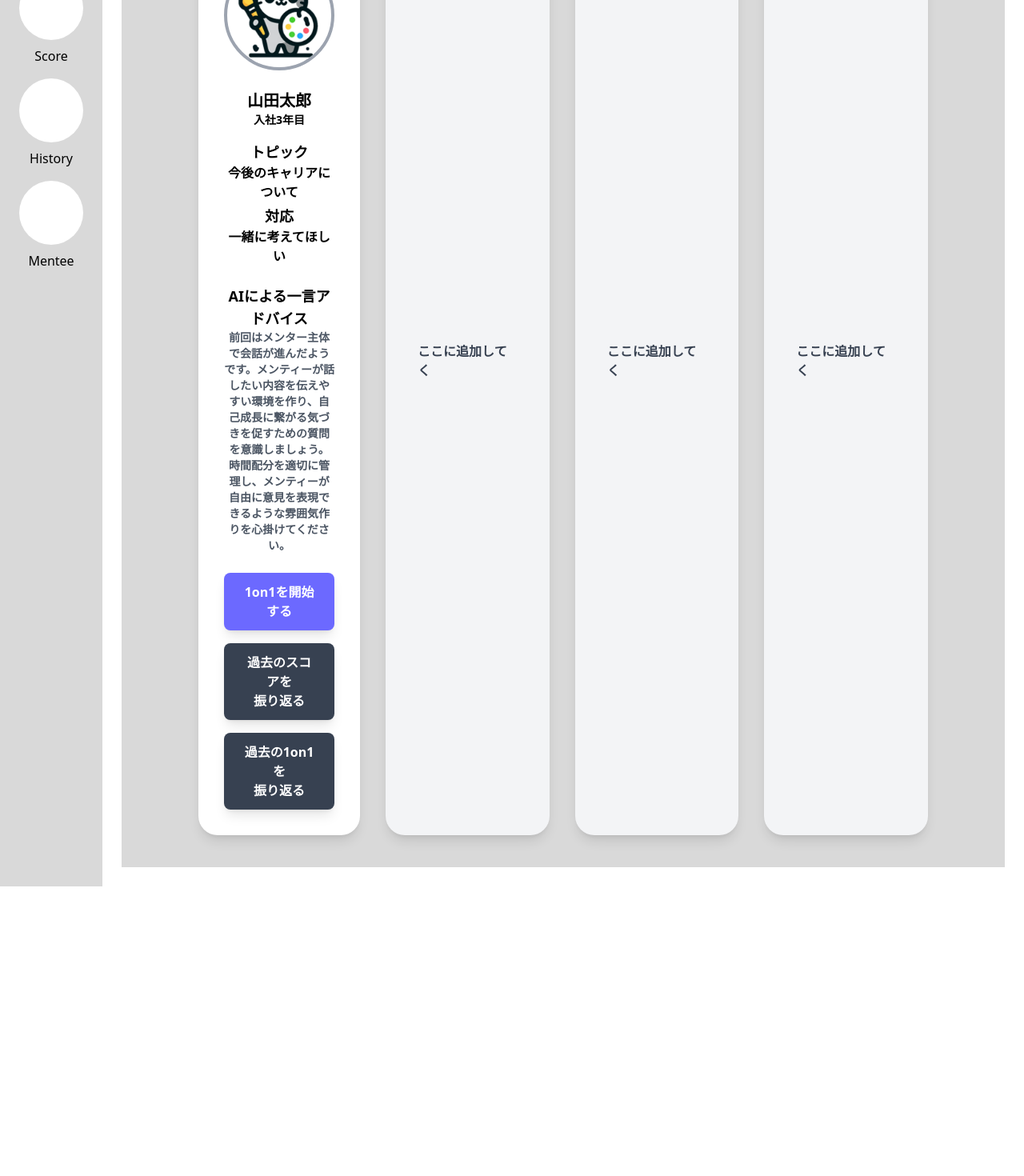
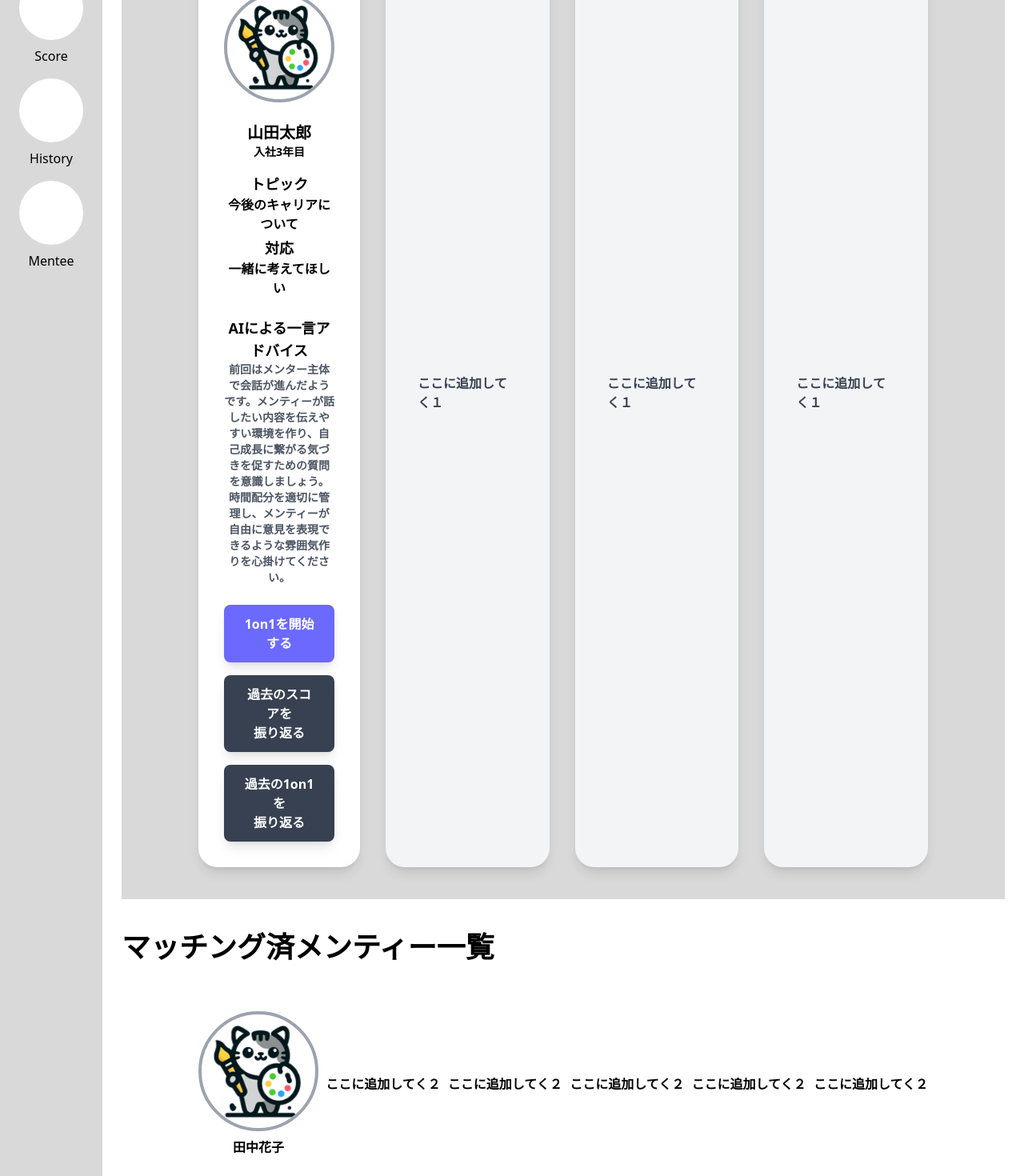
Before and after one commit to umazkym/TechCompassion, a Next.js app in the folder frontend/: page /menter/home in a window 1280 px wide. Shown: the part 302-1772 px from the top of the page at 80% size. Before the commit the page ends 1410 px from the top, so only its background shows below. Built offline with nearby package versions, Linux system fonts and the light colour scheme; some icons are missing.

Commit message:
home・home2画面を実装

```diff
--- a/frontend/src/app/menter/home/components/1on1_schedule.tsx
+++ b/frontend/src/app/menter/home/components/1on1_schedule.tsx
@@ -1,6 +1,9 @@
-import React from 'react';
+"use client";
+
+import React, { useState } from 'react';
 import Image from 'next/image';
 import Link from 'next/link';
+import Confirm1on1 from './confirm_1on1';
 
 interface UserDataCardProps {
     date: string;
@@ -21,6 +24,17 @@ const UserDataCard: React.FC<UserDataCardProps> = ({
     response,
     advice,
 }) => {
+    const [showConfirm, setShowConfirm] = useState(false);
+
+    const handleConfirm = () => {
+        setShowConfirm(false);
+        // ここにページ遷移や1on1開始のロジックを追加
+    };
+
+    const handleCancel = () => {
+        setShowConfirm(false);
+    };
+
     return (
     <div className='rounded-3xl w-1/4 h-auto bg-white p-8 flex flex-col items-center text-black shadow-lg'>
         <div className="text-3xl mb-6">{date}</div>
@@ -50,9 +64,12 @@ const UserDataCard: React.FC<UserDataCardProps> = ({
         </div>
         </div>
         <div className='mt-auto w-full'>
-        <Link href="/page1" className='block bg-[#6C69FF] text-white py-3 px-6 rounded-lg shadow-lg text-center mb-4'>
+        <button
+            onClick={() => setShowConfirm(true)}
+            className='block w-full bg-[#6C69FF] text-white py-3 px-6 rounded-lg shadow-lg text-center mb-4'
+        >
             1on1を開始する
-        </Link>
+        </button>
         <Link href="/menter/score" className='block bg-gray-700 text-white py-3 px-6 rounded-lg shadow-lg text-center mb-4'>
             過去のスコアを<br/>振り返る
         </Link>
@@ -60,6 +77,20 @@ const UserDataCard: React.FC<UserDataCardProps> = ({
             過去の1on1を<br/>振り返る
         </Link>
         </div>
+
+        {showConfirm && (
+        <Confirm1on1
+            onConfirm={handleConfirm}
+            onCancel={handleCancel}
+            date={date}
+            imageSrc={imageSrc}
+            name={name}
+            experience={experience}
+            topic={topic}
+            response={response}
+            advice={advice}
+        />
+        )}
     </div>
     );
 };
--- a/frontend/src/app/menter/home/components/confirm_1on1.tsx
+++ b/frontend/src/app/menter/home/components/confirm_1on1.tsx
@@ -1,9 +1,80 @@
-import React from 'react'
+import React from 'react';
+import Image from 'next/image';
+import { useRouter } from 'next/navigation';
 
-const page = () => {
-  return (
-    <div>page</div>
-  )
+interface Confirm1on1Props {
+  onConfirm: () => void;
+  onCancel: () => void;
+  date: string;
+  imageSrc: string;
+  name: string;
+  experience: string;
+  topic: string;
+  response: string;
+  advice: string;
 }
 
-export default page
+const Confirm1on1: React.FC<Confirm1on1Props> = ({
+  onConfirm,
+  onCancel,
+  date,
+  imageSrc,
+  name,
+  experience,
+  topic,
+  response,
+  advice,
+}) => {
+  const router = useRouter();
+
+  const handleConfirm = () => {
+    router.push('/menter/1on1');
+    onConfirm();
+  };
+
+  return (
+    <div className="fixed inset-0 flex items-center justify-center bg-black bg-opacity-50">
+      <div className="bg-white p-6 rounded-lg shadow-lg text-center max-w-md w-full">
+        <h2 className="text-2xl font-bold mb-4">1on1を開始しますか？</h2>
+        <div className='text-center mb-4'>
+          <div className="text-3xl mb-2">{date}</div>
+          <Image
+            src={imageSrc}
+            alt={name}
+            width={100}
+            height={100}
+            className="rounded-full bg-white mb-4 border-gray-400 border-2 mx-auto"
+          />
+          <p className="text-xl">{name}</p>
+          <p className="text-sm">{experience}</p>
+          <div className='my-4'>
+            <p className='text-lg font-semibold'>トピック</p>
+            <p>{topic}</p>
+            <p className='text-lg font-semibold mt-2'>対応</p>
+            <p>{response}</p>
+          </div>
+          <div>
+            <p className="text-lg font-semibold">AIによる一言アドバイス</p>
+            <p className="text-gray-600 text-sm">{advice}</p>
+          </div>
+        </div>
+        <div className="mt-6">
+          <button
+            onClick={handleConfirm}
+            className="bg-[#6C69FF] text-white py-2 px-4 rounded-lg shadow-lg mb-4 w-full"
+          >
+            1on1を開始する
+          </button>
+          <button
+            onClick={onCancel}
+            className="bg-gray-500 text-white py-2 px-4 rounded-lg shadow-lg w-full"
+          >
+            前の画面に戻る
+          </button>
+        </div>
+      </div>
+    </div>
+  );
+};
+
+export default Confirm1on1;
--- /dev/null
+++ b/frontend/src/app/menter/home/components/matchingmentee.tsx
@@ -0,0 +1,24 @@
+import React from 'react';
+import Image from 'next/image';
+
+interface MatchingMenteeProps {
+    imageSrc: string;
+    name: string;
+}
+
+const MatchingMentee: React.FC<MatchingMenteeProps> = ({ imageSrc, name }) => {
+    return (
+    <div className='flex flex-col items-center justify-center'>
+        <Image
+        src={imageSrc}
+        alt={name}
+        width={150}
+        height={150}
+        className="rounded-full bg-white mb-2 border-gray-400 border-4"
+        />
+        <p>{name}</p>
+    </div>
+    );
+};
+
+export default MatchingMentee;
--- a/frontend/src/app/menter/home/page.tsx
+++ b/frontend/src/app/menter/home/page.tsx
@@ -1,5 +1,6 @@
 import React from 'react';
 import UserDataCard from './components/1on1_schedule';
+import MatchingMentee from './components/matchingmentee';
 import Image from 'next/image';
 import Link from 'next/link';
 
@@ -18,7 +19,7 @@ const page = () => {
 
   return (
     <div>
-      <div className='text-4xl'>Home</div>
+      <div className='text-4xl py-5'>Home</div>
       <div className='bg-[#D9D9D9]'>
         <div className='pl-5 py-3 text-2xl text-black'>1on1スケジュールテーブル</div>
         <div className='flex justify-between gap-x-8 px-24 py-10'>
@@ -32,14 +33,36 @@ const page = () => {
             advice={userData.advice}
           />
           <div className='rounded-3xl w-1/4 h-auto bg-gray-100 p-10 flex items-center justify-center text-gray-700 shadow-lg'>
-            <p>ここに追加してく</p>
+            <p>ここに追加してく１</p>
           </div>
           <div className='rounded-3xl w-1/4 h-auto bg-gray-100 p-10 flex items-center justify-center text-gray-700 shadow-lg'>
-            <p>ここに追加してく</p>
+            <p>ここに追加してく１</p>
           </div>
           <div className='rounded-3xl w-1/4 h-auto bg-gray-100 p-10 flex items-center justify-center text-gray-700 shadow-lg'>
-            <p>ここに追加してく</p>
+            <p>ここに追加してく１</p>
           </div>
+        </div>
+      </div>
+      <div className='text-4xl pt-10 pb-5'>マッチング済メンティー一覧</div>
+      <div className='flex justify-between px-24 pt-10'>
+        <MatchingMentee
+          imageSrc="/icon/DESIGN.png"
+          name="田中花子"
+        />
+        <div className='flex flex-col items-center justify-center'>
+          <p>ここに追加してく２</p>
+        </div>
+        <div className='flex flex-col items-center justify-center'>
+          <p>ここに追加してく２</p>
+        </div>
+        <div className='flex flex-col items-center justify-center'>
+          <p>ここに追加してく２</p>
+        </div>
+        <div className='flex flex-col items-center justify-center'>
+          <p>ここに追加してく２</p>
+        </div>
+        <div className='flex flex-col items-center justify-center'>
+          <p>ここに追加してく２</p>
         </div>
       </div>
     </div>
```
